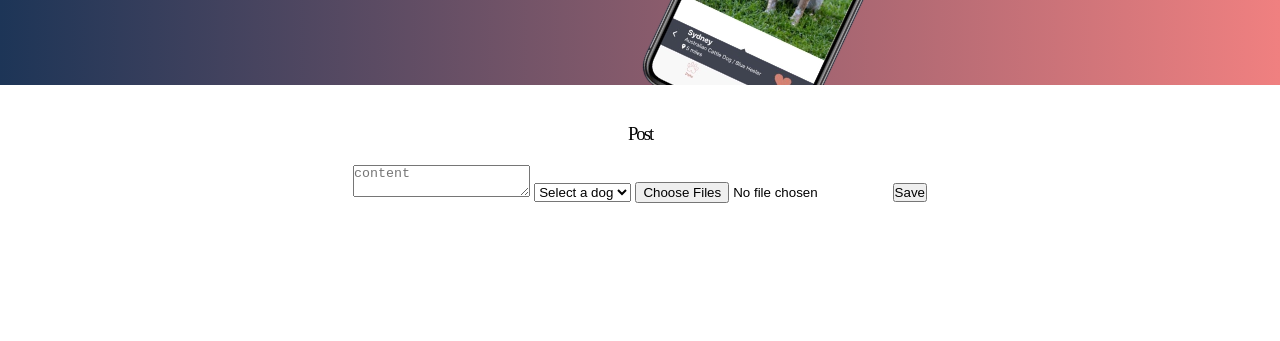
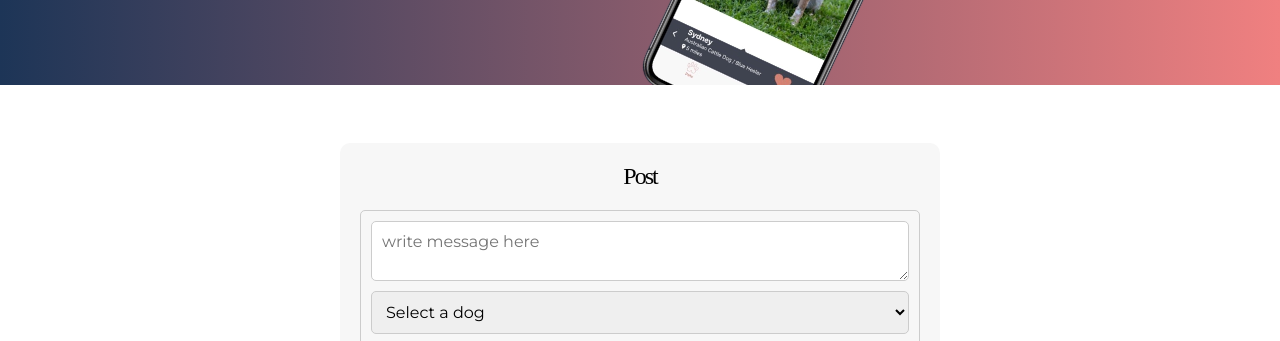
Before and after one commit to S-Morozov/Dogram, a website with bundled scripts: page ui/front.html in a window 1280 px wide. Shown: the part 398-739 px from the top of the page. Built offline with nearby package versions, Linux system fonts and the light colour scheme; no server answers; a web font is replaced by a local one.

Commit message:
#postList ja muut css updates

```diff
--- a/css/stylesheets/styles.css
+++ b/css/stylesheets/styles.css
@@ -492,6 +492,89 @@ input:checked + .slide-container .nav label {
 .prev,.next {
   cursor: pointer;
 }
+
+
+.formDiv {
+  margin: 20px auto;
+  width: 80%;
+  max-width: 600px;
+  background-color: #f7f7f7;
+  border-radius: 10px;
+  padding: 20px;
+}
+
+.formDiv h3 {
+  font-size: 24px;
+  margin-bottom: 20px;
+  text-align: center;
+}
+
+.light-border {
+  display: block;
+  width: 100%;
+  padding: 10px;
+  margin-bottom: 10px;
+  border: 1px solid #ccc;
+  border-radius: 5px;
+  font-size: 16px;
+  font-family: inherit;
+  box-sizing: border-box;
+}
+
+.light-border:focus {
+  outline: none;
+  border-color: #66afe9;
+  box-shadow: 0 0 8px 0 rgba(102,175,233,0.6);
+}
+
+.light-border option {
+  font-size: 16px;
+}
+
+.light-border[type="file"] {
+  padding: 0;
+}
+
+.light-border[type="file"]::before {
+  content: "Choose file";
+  display: inline-block;
+  padding: 10px;
+  color: #555;
+  background-color: #fff;
+  border: 1px solid #ccc;
+  border-radius: 5px;
+  cursor: pointer;
+}
+
+.light-border[type="file"]::-webkit-file-upload-button {
+  visibility: hidden;
+}
+
+.light-border[type="file"]::-moz-file-upload-button {
+  visibility: hidden;
+}
+
+.light-border[type="file"]:focus::before {
+  outline: none;
+  border-color: #66afe9;
+  box-shadow: 0 0 8px 0 rgba(102,175,233,0.6);
+}
+
+.light-border[type="file"]:hover::before {
+  background-color: #f0f0f0;
+}
+
+.light-border[type="file"]:active::before {
+  background-color: #e6e6e6;
+}
+
+#postList{
+  background-image: url('/images/dog-with-volleyball-copyspace.jpg');
+  background-size: cover;
+  background-position: center;
+}
+
+
 /* APPLYING MEDIA QUERIES */
 
 /*// Extra large devices (large desktops, 1200px and up)*/
--- a/ui/front.html
+++ b/ui/front.html
@@ -68,7 +68,7 @@
                 <div class="formDiv">
                     <h3>Post</h3>
                     <form class="light-border" id="post-form" enctype="multipart/form-data">
-                        <textarea class="light-border" name="content" placeholder="content" required minlength="3"
+                        <textarea class="light-border" name="content" placeholder="write message here" required minlength="3"
                             pattern="[a-zA-Z0-9\s]{3,}"></textarea>
                         <select class="light-border" name="dog_id" required>
                             <option value="">Select a dog</option>
```
Also changed, not shown: images/iphone6.png (deleted), 3 other files.
